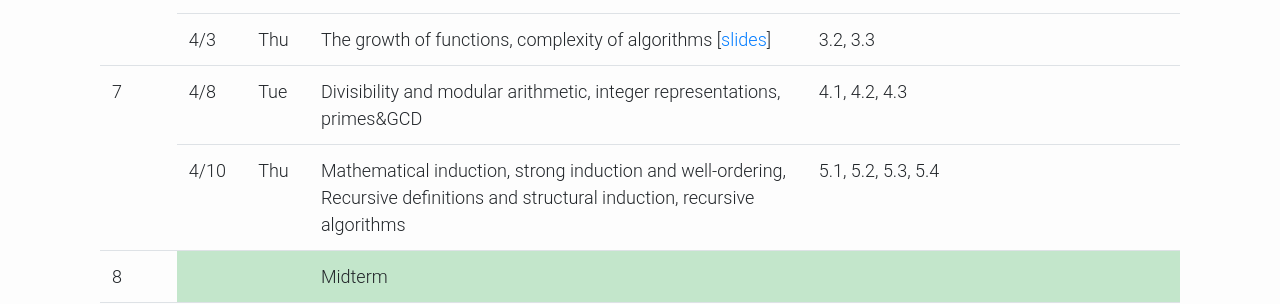
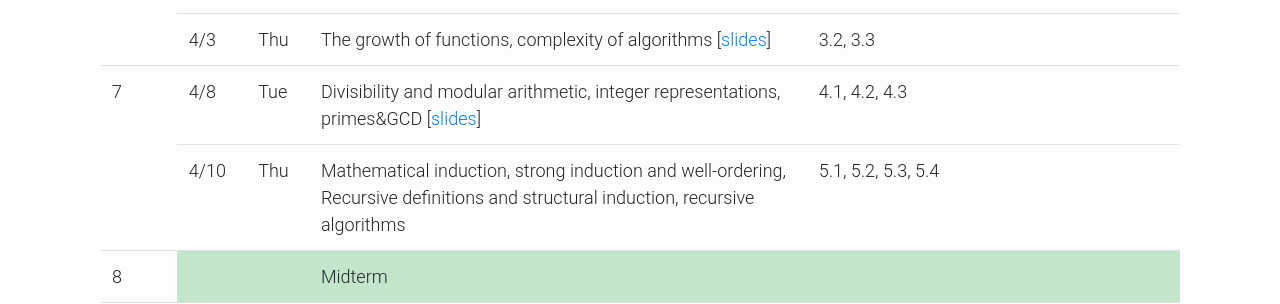
Before and after one commit to kaist-ee213/kaist-ee213.github.io, a Jekyll site: the page built from index.html, in a window 1280 px wide and 900 px high, scrolled down 1744 px. Shown: the part 179-483 px from the top of the window. Built offline with Jekyll 4.4.1, drawn with Linux system fonts in a browser that asks for light colours; the list of posts is cut into pages by our own code.

Commit message:
add slide 11

```diff
--- a/index.html
+++ b/index.html
@@ -233,7 +233,7 @@
             <td rowspan="2">7</td>
             <td>4/8</td>
             <td>Tue</td>
-            <td>Divisibility and modular arithmetic, integer representations, primes&GCD</td>
+            <td>Divisibility and modular arithmetic, integer representations, primes&GCD [<a href="https://drive.google.com/file/d/1BEuXoXs5m8HpaIF8xCe_DYTo4IUBEQDE/view?usp=sharing", target="_blank">slides</a>]</td>
             <td>4.1, 4.2, 4.3</td>
             <td></td>
         </tr>
```
